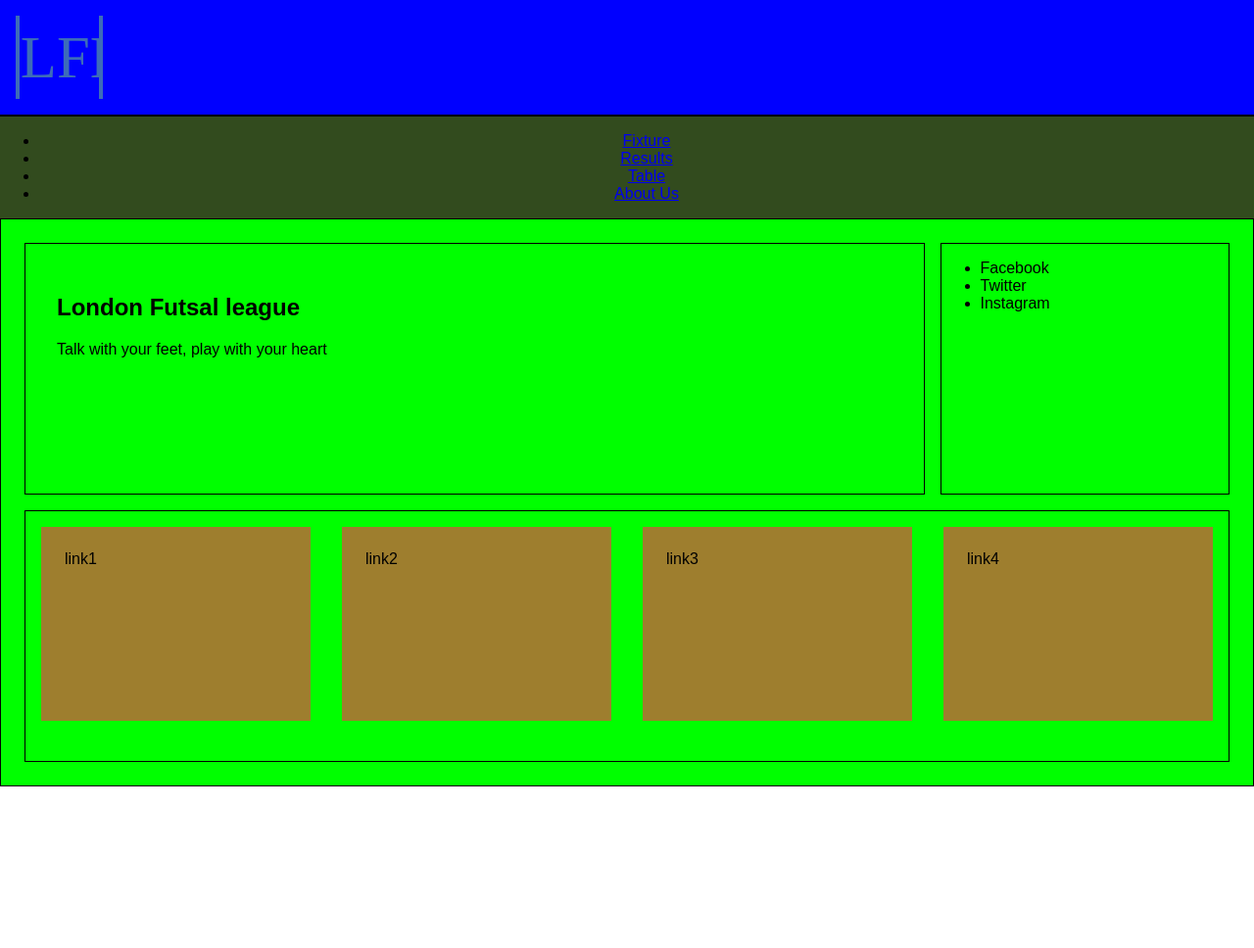
After one commit to gerokal/LFL, a PHP site: page /index2.html in a window 1280 px wide. The commit adds this page. Shown: the whole page at 98% size. Run offline with PHP 8.4, Linux system fonts and the light colour scheme.

Commit message:
created index2.html

```diff
--- /dev/null
+++ b/css/main2.css
@@ -0,0 +1,100 @@
+/*colors:
+    primary: #00AEFD,
+    primary-light: #85D4FF,
+    primary-dark: #031A6B,
+    secondary: #CDAA51,
+    secondary-light: #F9EDDD,
+    secondary-dark: #9E7E2E
+*/
+
+body, html {
+    height: 100vh;
+}
+
+body {
+    font-family: Arial, Helvetica, sans-serif;
+    margin:0;
+
+}
+
+.container {
+    display: grid;
+    grid-template-columns: 1fr;
+    grid-template-rows: repeat(2, 1fr);
+    grid-auto-rows: minmax(215px, auto);
+    height: 100vh;
+    margin: auto;
+    max-width: 1280px;
+    background: 1px solid #665353;
+    grid-template-areas:
+    'header'
+    'main'
+}
+
+header {
+    grid-area: header;
+    text-align: center;
+    background-color: #690f0f;
+    grid-template-areas:
+    'logo'
+    'menu'
+}
+
+.logo {
+    display: grid;
+    padding: 1em;
+    grid-area: logo;
+    border-bottom: 2px solid #000000;
+    background-color: blue;
+
+
+}
+nav {
+    display: grid;
+    background-color: #324b1e;
+}
+
+
+main {
+    grid-area: main;
+    display: grid;
+    grid-template-columns: repeat(4, 1fr);
+    grid-template-rows: repeat(2, 1fr);
+    grid-gap: 1em;
+    align-content: space-between;
+    padding: 1.5em;
+    border: 1px solid #000000;
+    height: 100%;
+    background: #00ff00;
+    background-size: cover;
+    grid-template-areas:
+    'showcase showcase showcase social'
+    'cta cta cta cta'
+
+}
+
+.showcase{
+    grid-area: showcase;
+    padding: 2em;
+    border: 1px solid #000000;
+}
+
+.cta {
+    grid-area: cta;
+    display: grid;
+    padding: 1em;
+    grid-template-columns: repeat(4,1fr);
+    grid-gap: 2em;
+    border: 1px solid #000000;
+
+}
+
+.cta > div{
+
+    height: 150px;
+    padding: 1.5em;
+    background-color:#9E7E2E;
+}
+.social {
+    border: 1px solid #000000;
+}
--- a/index.html
+++ b/index.html
@@ -7,7 +7,7 @@
     <title>LFL | Home</title>
 </head>
 <body>
-    <div class="bg"></div>
+    <!-- <div class="bg"></div> -->
     <header>
         <div class="logo">
             <img src="img/lfl.svg" alt="logo">
@@ -17,7 +17,7 @@
         </nav>
     </header>
     <main>
-        <section class="primary">
+        <section class="content">
             <h1>London Futsal league</h1>
             <h3>Talk with your feet, play with your heart</h3>
         </section>
--- /dev/null
+++ b/index2.html
@@ -0,0 +1,49 @@
+<!DOCTYPE html>
+<html lang="en">
+<head>
+    <meta charset="UTF-8">
+    <meta name="viewport" content="width=device-width, initial-scale=1.0">
+    <link rel="stylesheet" href="css/main2.css">
+    <title>LFL | Home 2</title>
+</head>
+<body>
+    <div class="container">
+        <header>
+            <div class="logo">
+                <img src="img/lfl.svg" alt="logo">
+            </div>
+            <nav class="menu">
+                <ul>
+                    <li><a href="#">Fixture</a></li>
+                    <li><a href="#">Results</a></li>
+                    <li><a href="#">Table</a></li>
+                    <li><a href="#">About Us</a></li>
+                </ul>
+            </nav>
+        </header>
+        <main>
+            <section class="showcase">
+                <h1>London Futsal league</h1>
+                <p>Talk with your feet, play with your heart</p>
+            </section>
+            <section class="social">
+                <ul>
+                    <li>Facebook</li>
+                    <li>Twitter</li>
+                    <li>Instagram</li>
+                </ul>
+            </section>
+            <section class="cta">
+                <div class="cta1">link1</div>
+                <div class="cta2">link2</div>
+                <div class="cta3">link3</div>
+                <div class="cta4">link4</div>
+            </section>
+        </main>
+        <footer>
+            <div class="copy"></div>
+            <div class="nav2"></div>
+        </footer>
+    </div>
+</body>
+</html>
```
Also changed, not shown: css/main.css (+24 -5 lines), css/main.scss (+16 -4 lines), img/landing.png (added), 1 other file.
